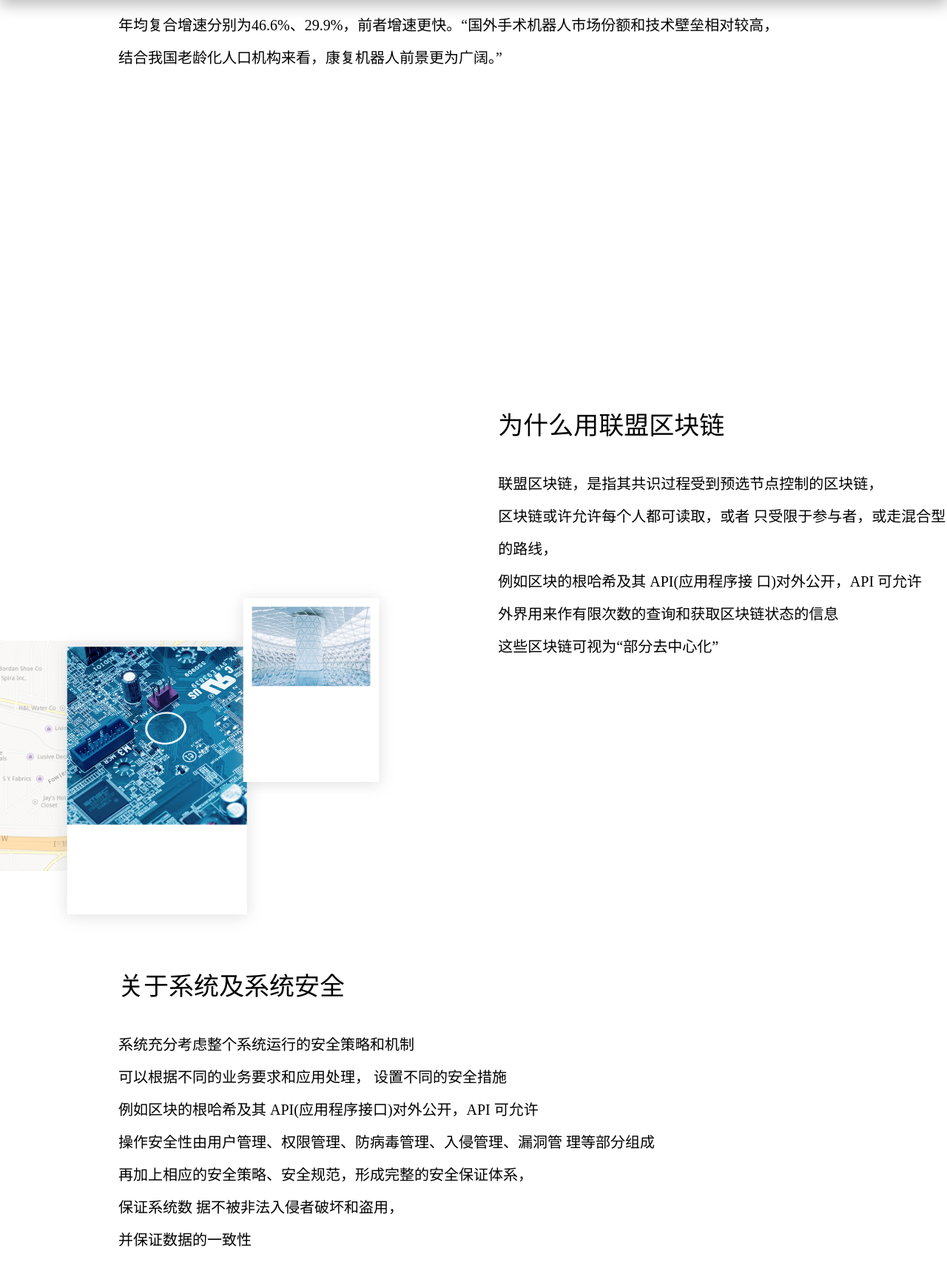
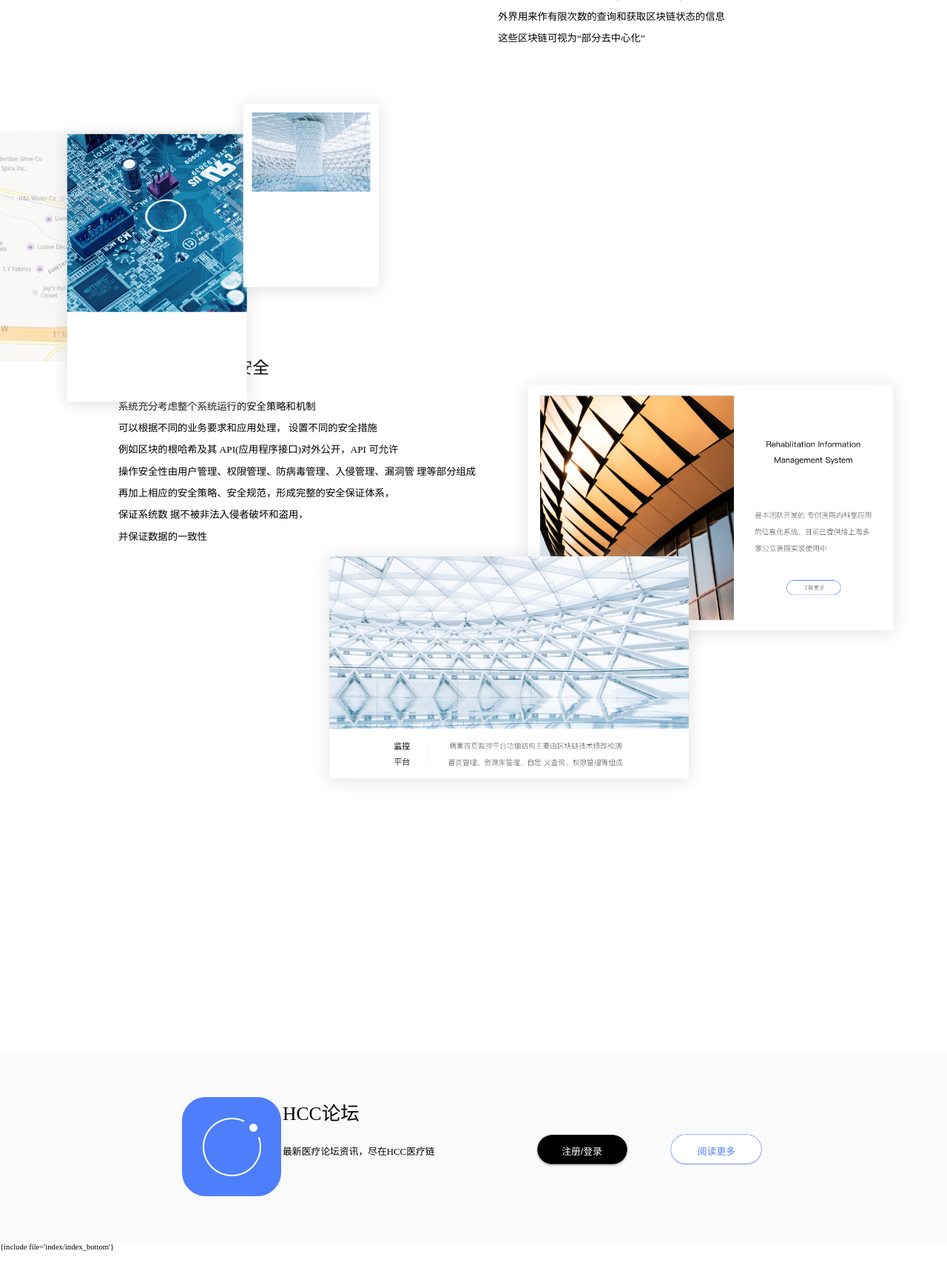
Before and after one commit to larkin2296/lianxing_web, a PHP site: page /lianxing/apps/index/view/index/index.html in a window 1280 px wide. Shown: the part 2679-4389 px from the top of the page at 74% size. Run offline with PHP 8.4, Linux system fonts and the light colour scheme; some libraries are stand-ins or nearby versions.

Commit message:
no message

```diff
--- a/apps/index/view/index/index.html
+++ b/apps/index/view/index/index.html
@@ -185,6 +185,20 @@
 </body>
 </html>
 <script>
+    var html = document.documentElement;
+
+    // 封装一个函数
+    function fontS(){
+        // 获取 html 的宽
+        var hW = html.offsetWidth;
+        // 计算字体大小，这里是 html 宽的五十分之一
+        var hS = hW / 120;
+        // 给刚开始时的 html 设置字体大小
+        html.style.fontSize = hS + "px";
+    }
+    // 当窗口大小改变时执行函数
+    fontS();
+    window.onresize = function(){fontS();}
     $(function() {
         $(window).scrollTop(0);
         $('body').animate({scrollTop:'0'},500);
@@ -214,27 +228,31 @@
         console.log(top);
     }
     $(window).scroll(function() {
+        var x = document.body.clientHeight;
         var top = $(document).scrollTop();
-        if(top >= 1850 ){
+//        console.log(x);
+//        console.log(top);
+        if(top >= (x*1.65) ){
             var y=$(".show_main").position().top;
-            if(y<=2807){
+            if(y<=(x*2.93)){
                 $('.show_main').css('top', top*0.999999999+'px');
             }
-            if(top >= 2827 && top <=3627){
-                set_top('htm_main_first_pic_1',top,'0.2',346,2827);
-                set_top('htm_main_first_pic_2',top,'0.1',420,2827);
+            if(top >= (x*2.9) && top <=(x*3.78)){
+                set_top('htm_main_first_pic_1',top,'0.2',(x*0.26),(x*2.9));
+                set_top('htm_main_first_pic_2',top,'0.1',(x*0.33),(x*2.9));
             }
-            if(top >= 3827 && top <=4827){
-                set_top('htm_main_sec_pic_1',top,'0.2',1500,3827);
-                set_top('htm_main_sec_pic_2',top,'0.3',1391,3827);
-                set_top('htm_main_sec_pic_3',top,'0.1',1521,3827);
+            if(top >= (x*3.9) && top <=(x*5)){
+                set_top('htm_main_sec_pic_1',top,'0.2',(x*1.46),(x*3.9));
+                set_top('htm_main_sec_pic_2',top,'0.3',(x*1.35),(x*3.9));
+                set_top('htm_main_sec_pic_3',top,'0.1',(x*1.48),(x*3.9));
             }
-            if(top >= 4727 && top <=5127){
-                set_top('htm_main_thr_pic_1',top,'0.4',2509,4727);
-                set_top('htm_main_thr_pic_2',top,'0.1',2776,4727);
+            if(top >= (x*4.9) && top <=(x*5.3)){
+                set_top('htm_main_thr_pic_1',top,'0.4',(x*2.32),(x*4.9));
+                set_top('htm_main_thr_pic_2',top,'0.1',(x*2.8),(x*4.9));
             }
         }else{
-            $('.show_main').css('top', '1850px');
+            var c =x*1.93 + 'px';
+            $('.show_main').css('top', c);
         }
     });
     $('.luntan_button .but_1').click(function(){
--- a/public/static/css/index.css
+++ b/public/static/css/index.css
@@ -123,7 +123,7 @@
     text-align: center;
     line-height:320%;
     margin-left:8%;
-    font-size: 100%;
+    font-size: 1em;
 }
 
 .show_main{
@@ -164,13 +164,13 @@
 .htm_main_first_pic_1{
     width:39.7%;
     position: absolute;
-    top:346px;
+    top:8%;
     left:50%;
 }
 .htm_main_first_pic_2{
     width:39.7%;
     position: absolute;
-    top:420px;
+    top:9.8%;
     left:57.5%;
 }
 .htm_main p{
@@ -182,19 +182,19 @@
 .htm_main_sec_pic_1{
     width:31%;
     position: absolute;
-    top:1500px;
+    top:34.6%;
     left:-6%;
 }
 .htm_main_sec_pic_2{
     width:22.5%;
     position: absolute;
-    top:1391px;
+    top:32.1%;
     left:5.3%;
 }
 .htm_main_sec_pic_3{
     width:17.7%;
     position: absolute;
-    top:1521px;
+    top:35.1%;
     left:24%;
 }
 .htm_main_sec_word{
@@ -213,13 +213,13 @@
 .htm_main_thr_pic_1{
     width:42.4%;
     position: absolute;
-    top:2509px;
+    top:57.8%;
     left:53.8%;
 }
 .htm_main_thr_pic_2{
     width:41.7%;
     position: absolute;
-    top:2776px;
+    top:66%;
     left:32.9%;
 }
 /*Part3*/
@@ -237,50 +237,53 @@
     background: #FAFAFA;
 }
 .luntan_pic{
-    width:134px;
+    width:7%;
     height:auto;
-    margin-left:366px;
+    margin-left:19.25%;
     margin-top:63px;
     float:left;
 }
 .luntan_word{
-    width:325px;
+    width:17.1%;
     height:105px;
     float:left;
-    font-size: 20px;
+    font-size: 120%;
     color: #000000;
     letter-spacing: 0;
     margin-top:38px;
-    margin-left:50px;
+    margin-left:3.6%;
 }
 .luntan_word p{
-    font-size: 40px;
+    font-size: 200%;
     color: #000000;
     letter-spacing: 0;
 }
 .luntan_button{
+    width:40%;
     float:left;
     margin-top:112px;
-    margin-left:180px;
+    margin-left:9.5%;
 }
 .but_1{
-    width:216px;
-    height:70px;
+    width:25%;
+    height:4em;
     border:none;
     background:url('../img/Rectangle_10.png') no-repeat ;
-    background-size:216px 70px;
-    font-size: 20px;
+    background-size:contain;
+    font-size: 120%;
     color: #FFFFFF;
     letter-spacing: 0;
+    line-height:100%;
 }
 .but_2{
-    width:216px;
-    height:70px;
+    width:25%;
+    height:4em;
     border:none;
     background:url('../img/Rectangle_11.png') no-repeat ;
-    background-size:216px 70px;
-    font-size: 20px;
+    background-size:contain;
+    font-size: 120%;
     color: #4F7EFB;
     letter-spacing: 0;
-    margin-left:67px;
+    margin-left:10%;
+    line-height:100%;
 }
```
